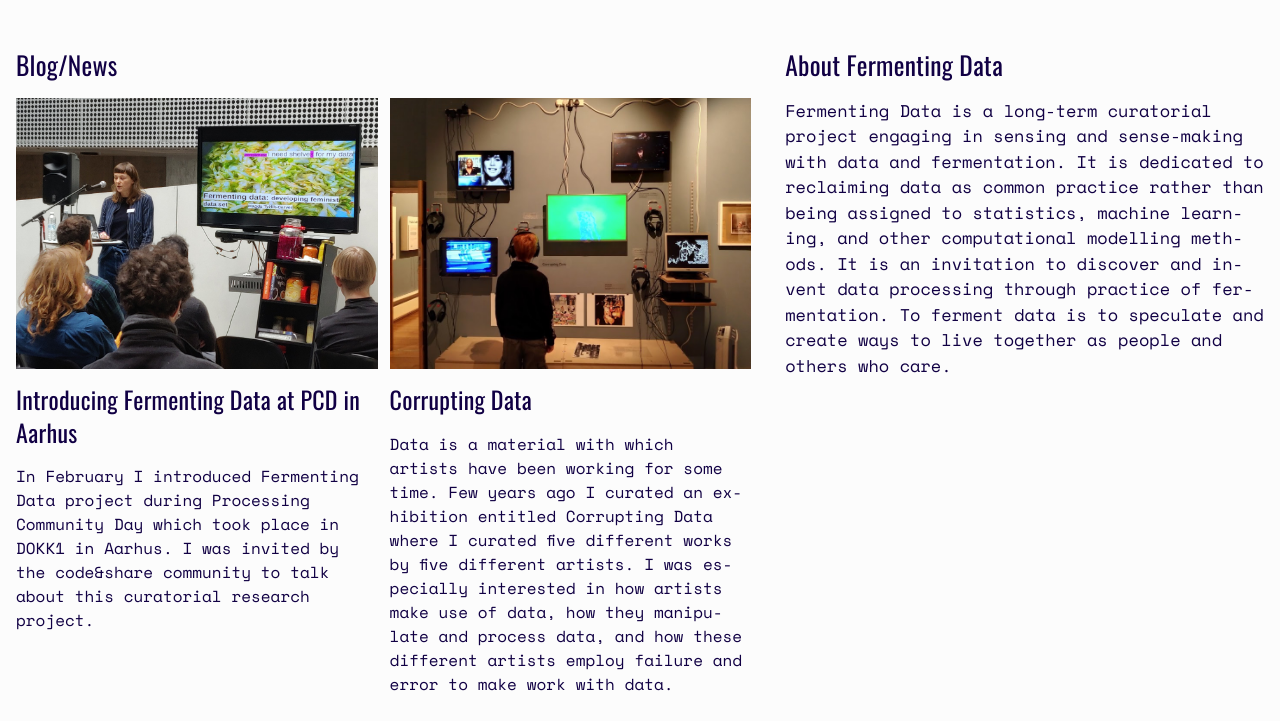
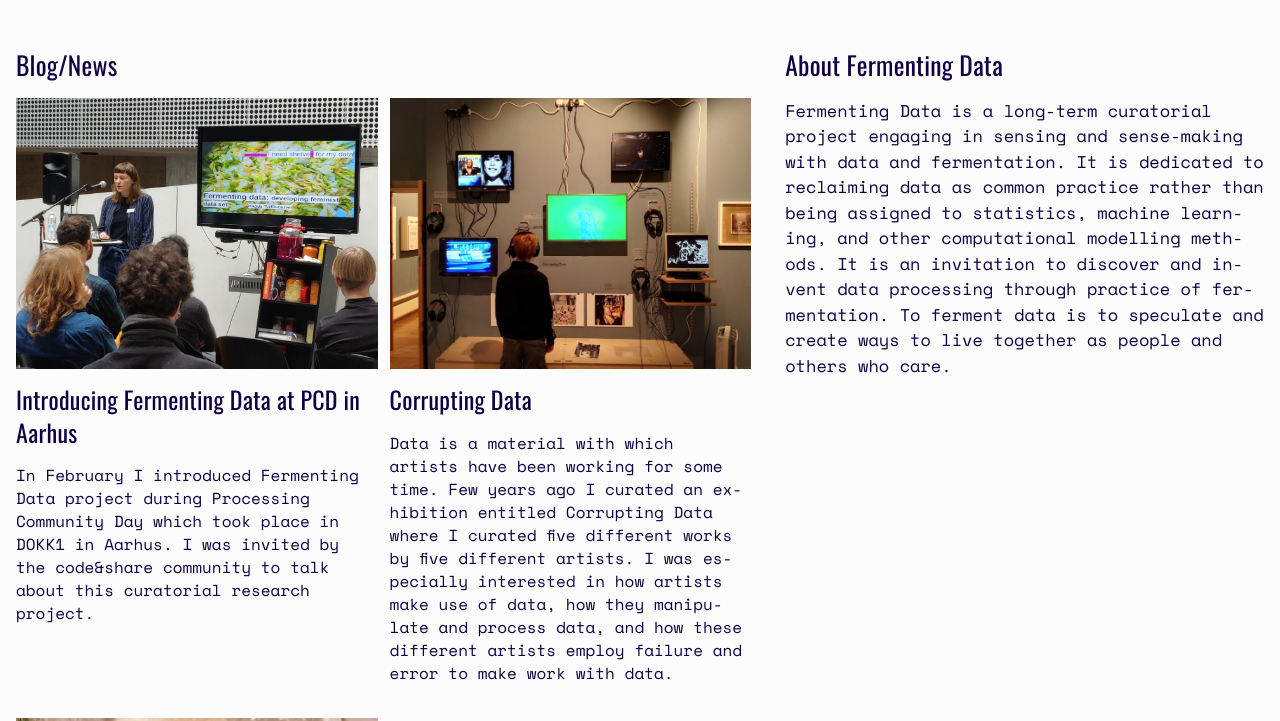
Before and after one commit to DobbeltDagger/FermentingData_NewDESIGN, an Eleventy site: page src/index.html in a window 1280 px wide. Shown: the part 79-800 px from the top of the page. Built offline with nearby package versions, Linux system fonts and the light colour scheme; Eleventy itself is replaced by a stand-in of ours; files that its build step writes are made by us from their sources.

Commit message:
minor change

```diff
--- a/assets/css/style3.css
+++ b/assets/css/style3.css
@@ -294,7 +294,7 @@ a.external-link svg {
   flex-wrap: wrap;
   margin: -0.75rem 0 0 -0.75rem;
   font-size: 16px;
-  line-height: 24px;
+  line-height: 23px; /* 24px; */
 }
 
 .blogWrapper .blogItem {
```
Also changed, not shown: 1 other file.
